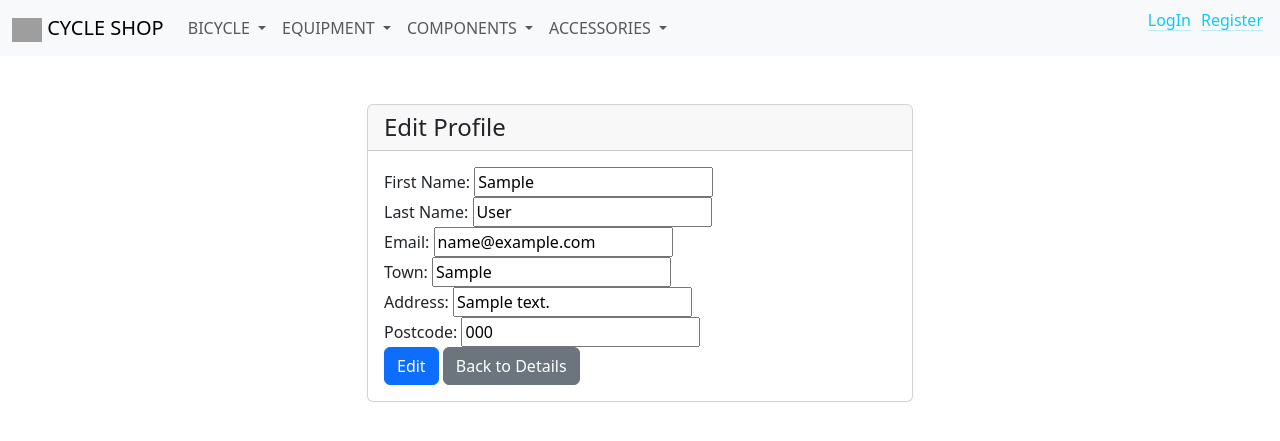
After one commit to BlackRock17/CycleShop, a Django app: page /accounts/profile/1/edit/ in a window 1280 px wide. The commit adds this page. Shown: the top 441 px of the page. Run offline with Django 4.2, Linux system fonts and the light colour scheme; tables that the repository leaves empty hold one stand-in row (values such as "Sample post"); grey boxes are pictures that could not be loaded.

Commit message:
users management

```diff
--- a/CycleShop/accounts/apps.py
+++ b/CycleShop/accounts/apps.py
@@ -4,3 +4,6 @@ from django.apps import AppConfig
 class AccountsConfig(AppConfig):
     default_auto_field = "django.db.models.BigAutoField"
     name = "CycleShop.accounts"
+
+    def ready(self):
+        import CycleShop.accounts.signals
--- a/CycleShop/accounts/forms.py
+++ b/CycleShop/accounts/forms.py
@@ -1,5 +1,7 @@
+from django import forms
 from django.contrib.auth import get_user_model
 from django.contrib.auth.forms import UserCreationForm
+from CycleShop.accounts.models import Profile
 
 UserModel = get_user_model()
 
@@ -8,3 +10,9 @@ class CycleShopUserCreationForm(UserCreationForm):
 
     class Meta(UserCreationForm.Meta):
         model = UserModel
+
+
+class ProfileForm(forms.ModelForm):
+    class Meta:
+        model = Profile
+        fields = ['first_name', 'last_name', 'email', 'town', 'address', 'postcode']
--- a/CycleShop/accounts/models.py
+++ b/CycleShop/accounts/models.py
@@ -44,3 +44,53 @@ class CycleShopUser(AbstractBaseUser, PermissionsMixin):
     date_joined = models.DateTimeField(_("date joined"), default=timezone.now)
 
     USERNAME_FIELD = "username"
+
+
+class Profile(models.Model):
+    MAX_FIRST_NAME_LENGTH = 25
+    MAX_LAST_NAME_LENGTH = 25
+    MAX_TOWN_LENGTH = 25
+    MAX_ADDRESS_LENGTH = 100
+    MAX_POSTCODE_LENGTH = 10
+
+    first_name = models.CharField(
+        max_length=MAX_FIRST_NAME_LENGTH,
+        null=False,
+        blank=False,
+    )
+
+    last_name = models.CharField(
+        max_length=MAX_LAST_NAME_LENGTH,
+        null=False,
+        blank=False,
+    )
+
+    email = models.EmailField(
+        unique=True,
+        null=False,
+        blank=False,
+    )
+
+    town = models.CharField(
+        max_length=MAX_TOWN_LENGTH,
+        null=False,
+        blank=False,
+    )
+
+    address = models.CharField(
+        max_length=MAX_ADDRESS_LENGTH,
+        null=False,
+        blank=False,
+    )
+
+    postcode = models.CharField(
+        max_length=MAX_POSTCODE_LENGTH,
+        null=False,
+        blank=False,
+    )
+
+    user = models.OneToOneField(
+        CycleShopUser,
+        primary_key=True,
+        on_delete=models.CASCADE,
+    )
--- a/CycleShop/accounts/urls.py
+++ b/CycleShop/accounts/urls.py
@@ -1,9 +1,15 @@
-from django.urls import path
+from django.urls import path, include
 
-from CycleShop.accounts.views import LogInUserView, RegisterUserView, LogOutView
+from CycleShop.accounts.views import LogInUserView, RegisterUserView, LogOutView, ProfileDetailsView, ProfileEditView, \
+    ProfileDeleteView
 
 urlpatterns = (
     path("login/", LogInUserView.as_view(), name="login"),
     path("register/", RegisterUserView.as_view(), name="register"),
     path("logout/", LogOutView.as_view(), name="logout"),
+    path("profile/<int:pk>/", include([
+        path("", ProfileDetailsView.as_view(), name="profile_details"),
+        path("edit/", ProfileEditView.as_view(), name="profile_edit"),
+        path("delete/", ProfileDeleteView.as_view(), name="profile_delete")
+    ]))
 )
--- a/CycleShop/accounts/views.py
+++ b/CycleShop/accounts/views.py
@@ -1,8 +1,11 @@
 from django.contrib.auth import login, logout
+from django.contrib.auth.mixins import LoginRequiredMixin
 from django.contrib.auth.views import LoginView
-from django.urls import reverse_lazy
-from django.views.generic import CreateView, RedirectView
-from CycleShop.accounts.forms import CycleShopUserCreationForm
+from django.shortcuts import redirect
+from django.urls import reverse_lazy, reverse
+from django.views.generic import CreateView, RedirectView, DetailView, UpdateView, DeleteView
+from CycleShop.accounts.forms import CycleShopUserCreationForm, ProfileForm
+from CycleShop.accounts.models import Profile
 
 
 class LogInUserView(LoginView):
@@ -27,3 +30,30 @@ class LogOutView(RedirectView):
     def get(self, request, *args, **kwargs):
         logout(request)
         return super().get(request, *args, **kwargs)
+
+
+class ProfileDetailsView(DetailView):
+    model = Profile
+    template_name = "accounts/profile_details.html"
+
+
+class ProfileEditView(UpdateView):
+    model = Profile
+    form_class = ProfileForm
+    template_name = "accounts/profile_edit.html"
+
+    def get_success_url(self):
+        return reverse("profile_details", kwargs={
+            "pk": self.object.pk,
+        })
+
+
+class ProfileDeleteView(LoginRequiredMixin, DeleteView):
+    model = Profile
+    template_name = "accounts/delete_profile.html"
+    success_url = reverse_lazy("home_page")
+
+    def delete(self, request, *args, **kwargs):
+        self.object = self.get_object()
+        self.object.delete()
+        return redirect(self.get_success_url())
--- a/CycleShop/cart/views.py
+++ b/CycleShop/cart/views.py
@@ -43,7 +43,7 @@ def add_to_cart(request, product_type, product_id):
 
 
 def cart_view(request):
-    cart = Cart.objects.get(user=request.user)
+    cart, created = Cart.objects.get_or_create(user=request.user)
     cart_items = cart.cartitem_set.all()
 
     if not cart_items:
--- /dev/null
+++ b/templates/accounts/profile_edit.html
@@ -0,0 +1,47 @@
+{% extends 'base.html' %}
+
+{% block main_content %}
+<div class="container my-5">
+    <div class="row">
+        <div class="col-md-6 offset-md-3">
+            <div class="card">
+                <div class="card-header">
+                    <h4 class="mb-0">Edit Profile</h4>
+                </div>
+                <div class="card-body">
+                    <form method="post">
+                        {% csrf_token %}
+                        <div class="form-group">
+                            <label for="{{ form.first_name.id_for_label }}">First Name:</label>
+                            {{ form.first_name }}
+                        </div>
+                        <div class="form-group">
+                            <label for="{{ form.last_name.id_for_label }}">Last Name:</label>
+                            {{ form.last_name }}
+                        </div>
+                        <div class="form-group">
+                            <label for="{{ form.email.id_for_label }}">Email:</label>
+                            {{ form.email }}
+                        </div>
+                        <div class="form-group">
+                            <label for="{{ form.town.id_for_label }}">Town:</label>
+                            {{ form.town }}
+                        </div>
+                        <div class="form-group">
+                            <label for="{{ form.address.id_for_label }}">Address:</label>
+                            {{ form.address }}
+                        </div>
+                        <div class="form-group">
+                            <label for="{{ form.postcode.id_for_label }}">Postcode:</label>
+                            {{ form.postcode }}
+                        </div>
+                        <button type="submit" class="btn btn-primary">Edit</button>
+                        {% csrf_token %}
+                        <a href="{% url 'profile_details' pk=profile.pk %}" class="btn btn-secondary">Back to Details</a>
+                    </form>
+                </div>
+            </div>
+        </div>
+    </div>
+</div>
+{% endblock %}
--- a/templates/partials/layout/header.html
+++ b/templates/partials/layout/header.html
@@ -82,7 +82,7 @@
 
             {% else %}
 
-            <p><a href="#" class="link-info link-offset-2 link-underline-opacity-25 link-underline-opacity-100-hover" style="padding: 5px">Profile</a></p>
+            <p><a href="{% url 'profile_details' pk=request.user.pk %}" class="link-info link-offset-2 link-underline-opacity-25 link-underline-opacity-100-hover" style="padding: 5px">Profile</a></p>
 
             <p><a href="{% url 'logout' %}" class="link-info link-offset-2 link-underline-opacity-25 link-underline-opacity-100-hover" style="padding: 5px">Log out</a></p>
 
```
Also changed, not shown: CycleShop/accounts/signals.py (added, +15 -0 lines), templates/accounts/delete_profile.html (added, +24 -0 lines), templates/accounts/profile_details.html (added, +46 -0 lines), CycleShop/accounts/migrations/0004_profile.py (added).
